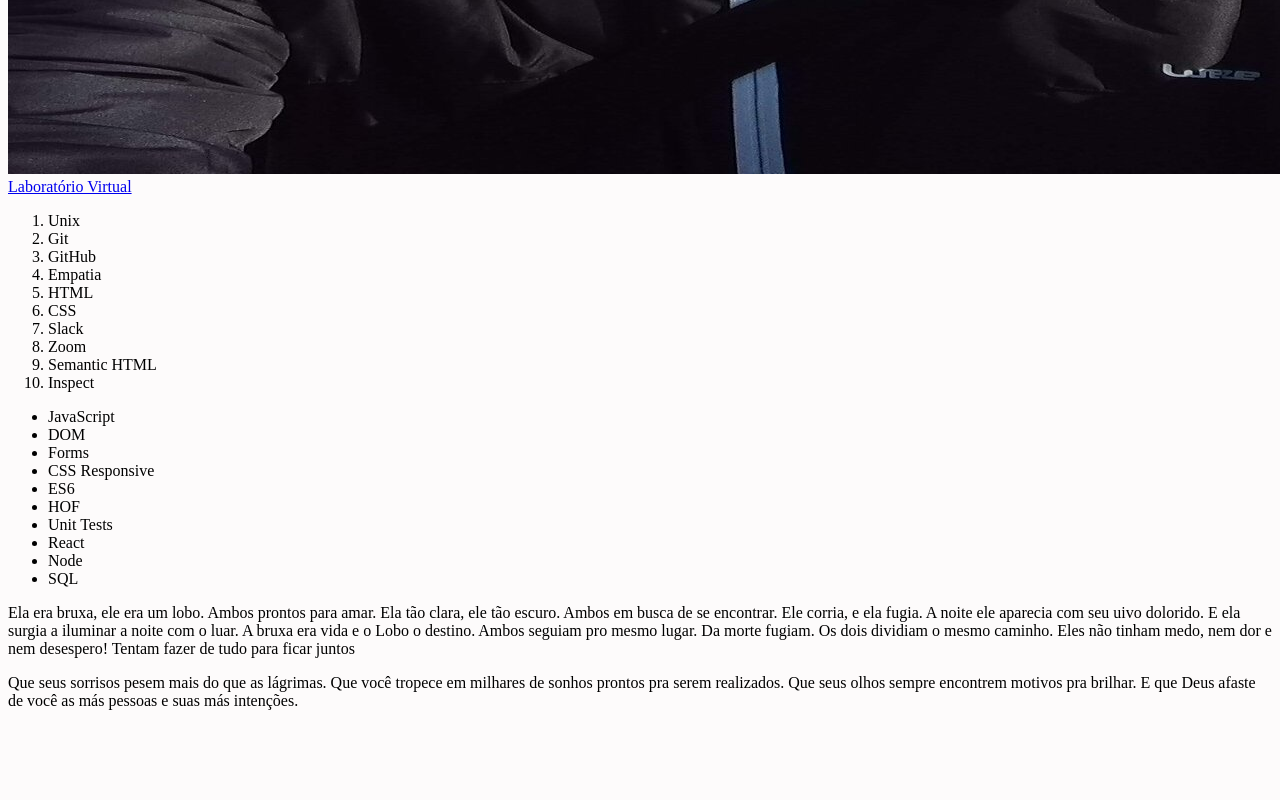
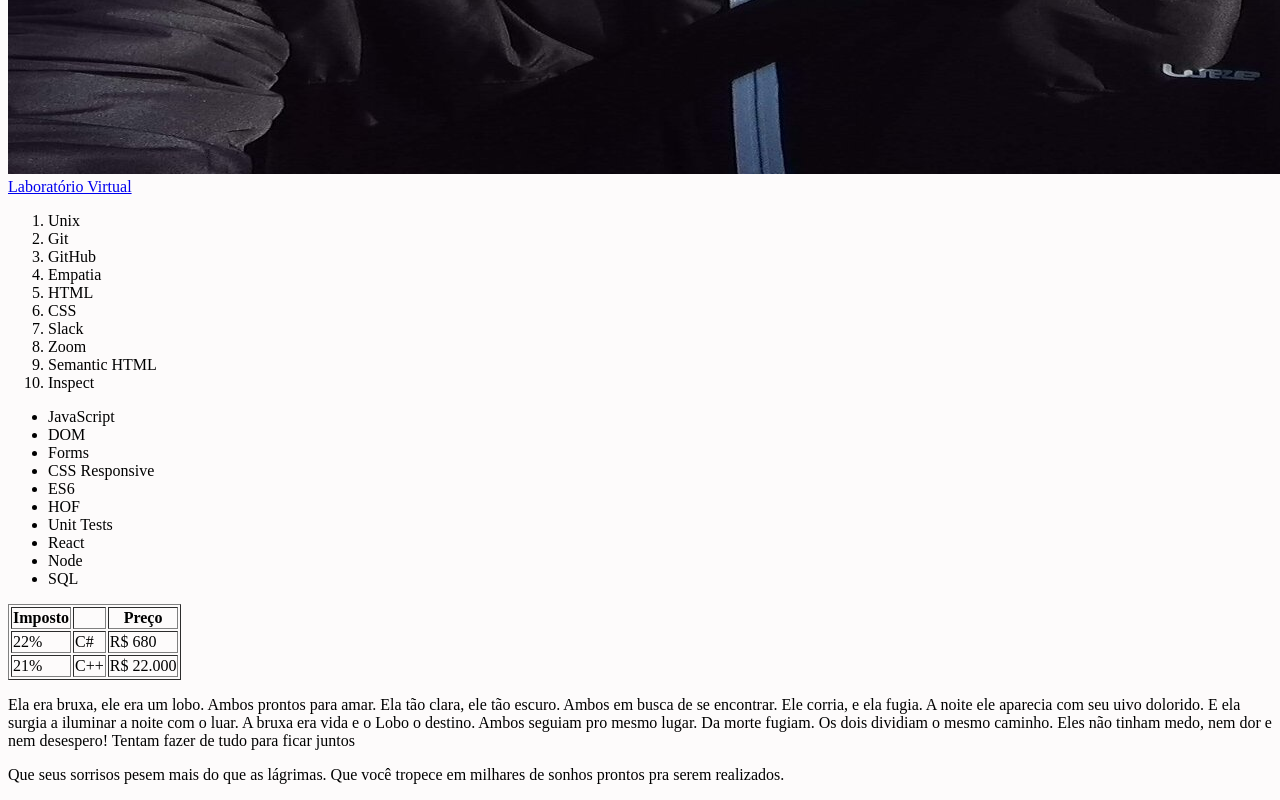
Before and after one commit to Pablo73/project-lessons-learned, a website: page index.html in a window 1280 px wide. Shown: the part 602-1402 px from the top of the page. Before the commit the page ends 1328 px from the top, so only its background shows below. Drawn offline with Linux system fonts and the light colour scheme.

Commit message:
Requisito 12

```diff
--- a/index.html
+++ b/index.html
@@ -33,12 +33,8 @@
         </ol>
     </section>
 
-<footer id="rodape">
-
-</footer>
-
     <section>
-    <ul id="licoes_a_aprender">
+        <ul  id="licoes_a_aprender">
             <li>JavaScript</li>
             <li>DOM</li>
             <li>Forms</li>
@@ -50,6 +46,26 @@
             <li>Node</li>
             <li>SQL</li>
         </ul>
+    </section>
+
+    <section>
+        <table border="1px">
+            <tr>
+                <th>Imposto</th>
+                <th></th>
+                <th>Preço</th>
+            </tr>
+            <tr>
+               <td>22%</td>
+               <td>C#</td>
+               <td>R$ 680</td>
+            </tr>
+            <tr>
+                <td>21%</td>
+                <td>C++</td>
+                <td>R$ 22.000</td>
+            </tr>
+        </table>
     </section>
 
     <article>
@@ -74,10 +90,12 @@
         <p>
             Que seus sorrisos pesem mais do que as lágrimas.
             Que você tropece em milhares de sonhos prontos pra serem realizados.
-         Que seus olhos sempre encontrem motivos pra brilhar.
-         E que Deus afaste de você as más pessoas e suas más intenções.
         </p>
     </aside>
 
+    <footer id="rodape">
+
+    </footer>
+
 </body>
 </html>
--- a/style.css
+++ b/style.css
@@ -1,9 +1,9 @@
 
 body{
-    background-color: rgb(253, 251, 251) ;
+     background-color: rgb(253, 251, 251) ;
 }
 
 #cabecalho{
-     position: fixed;
-     top: 0px;
+     position:fixed;
+     top:0px;
 }
```
Lines whose indentation alone changed are shown as unchanged.
